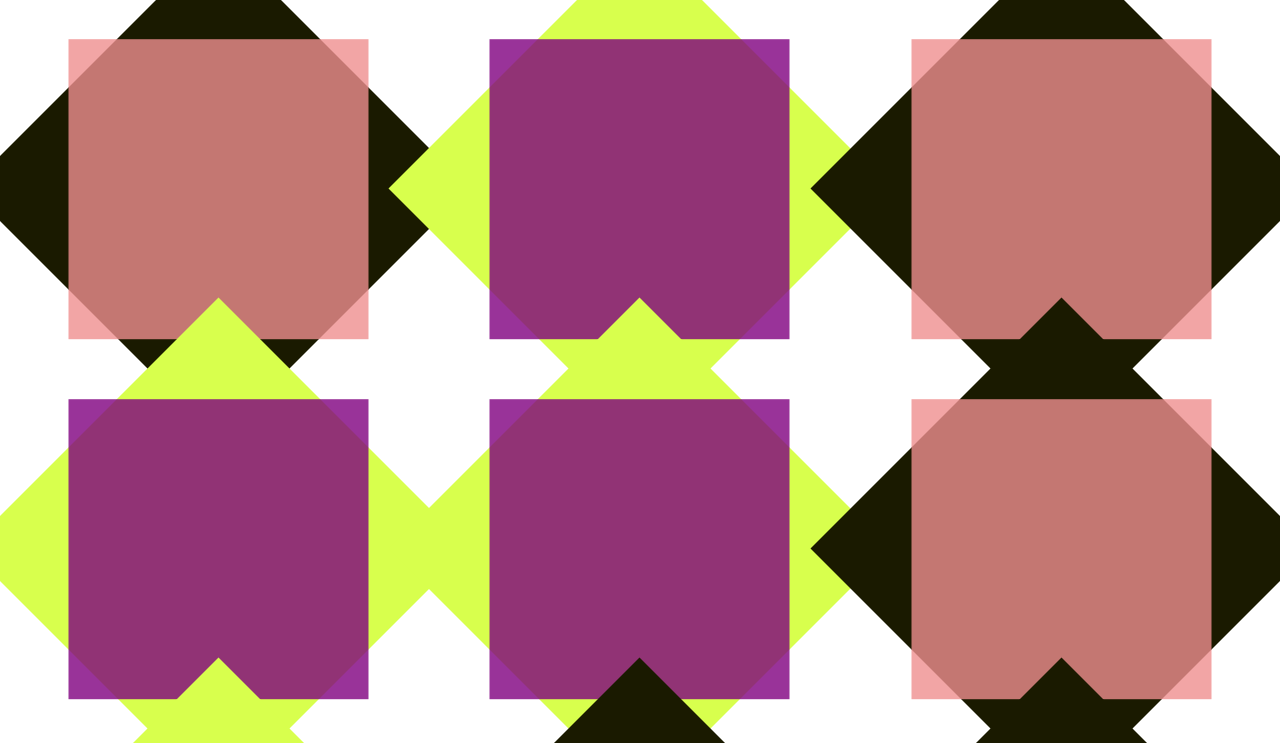
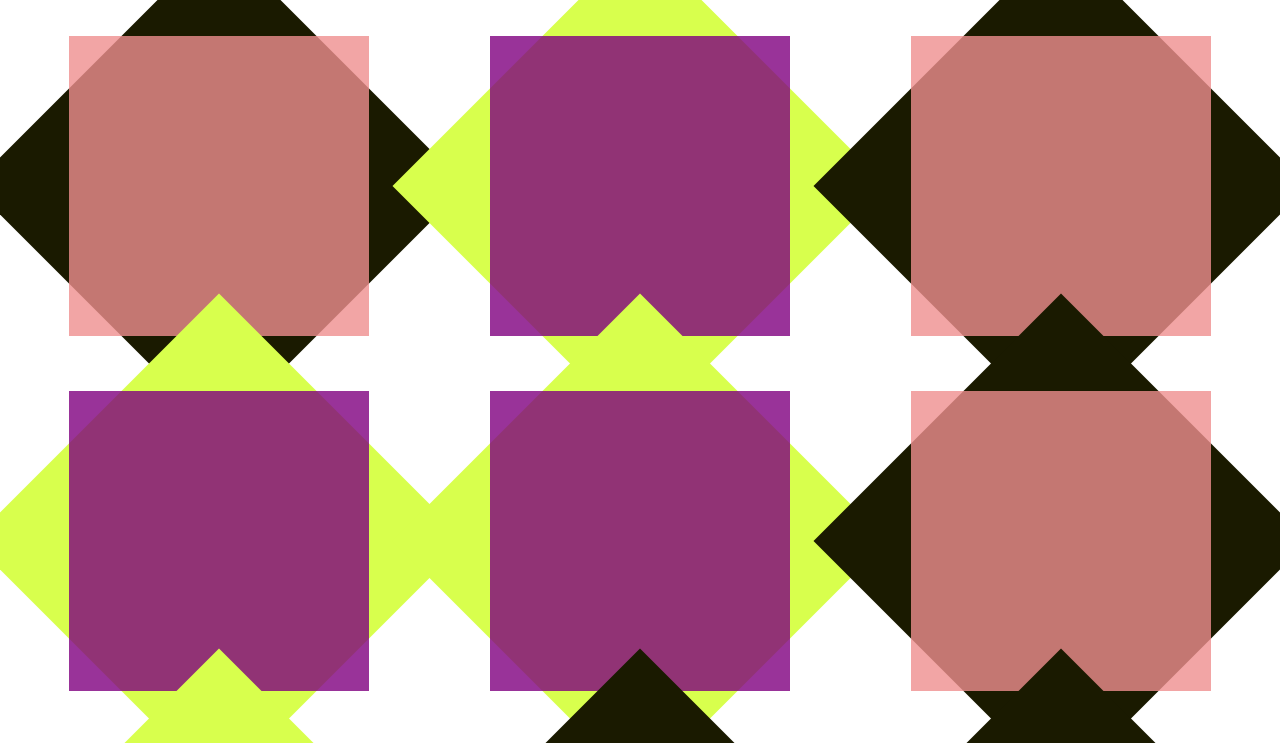
Before and after one commit to mlaforet/generative_design, a plain HTML site: page grids/marc/test_grid.html in a window 1280 px wide. Shown: the top 743 px of the page. Drawn offline with nearby package versions, Linux system fonts and the light colour scheme.

Commit message:
pixel rearranging

```diff
--- a/grids/marc/grid.css
+++ b/grids/marc/grid.css
@@ -6,8 +6,8 @@
 }
 
 .outer-square {
-	width: 355px;
-	height: 355px;
+	width: 350px;
+	height: 350px;
 	margin: auto;
 	margin-top: 2.5px;
 	margin-bottom: 2.5px;
--- /dev/null
+++ b/sortPixels/main.css
@@ -0,0 +1,9 @@
+body {
+	display: flex;
+	height: 100vh;
+	margin: 0;
+}
+
+.container {
+	flex: 1;
+}
```
Also changed, not shown: sortPixels/container.html (added, +19 -0 lines), sortPixels/sort_pixels.js (added, +21 -0 lines), sortPixels/light.png (added), 1 other file.
